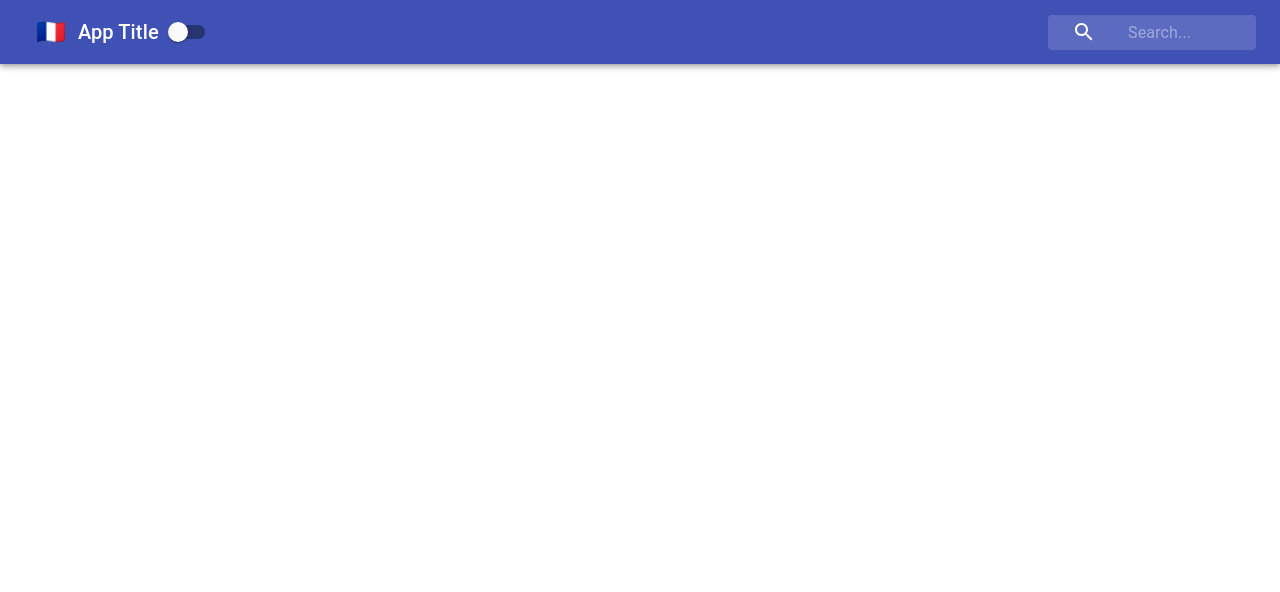
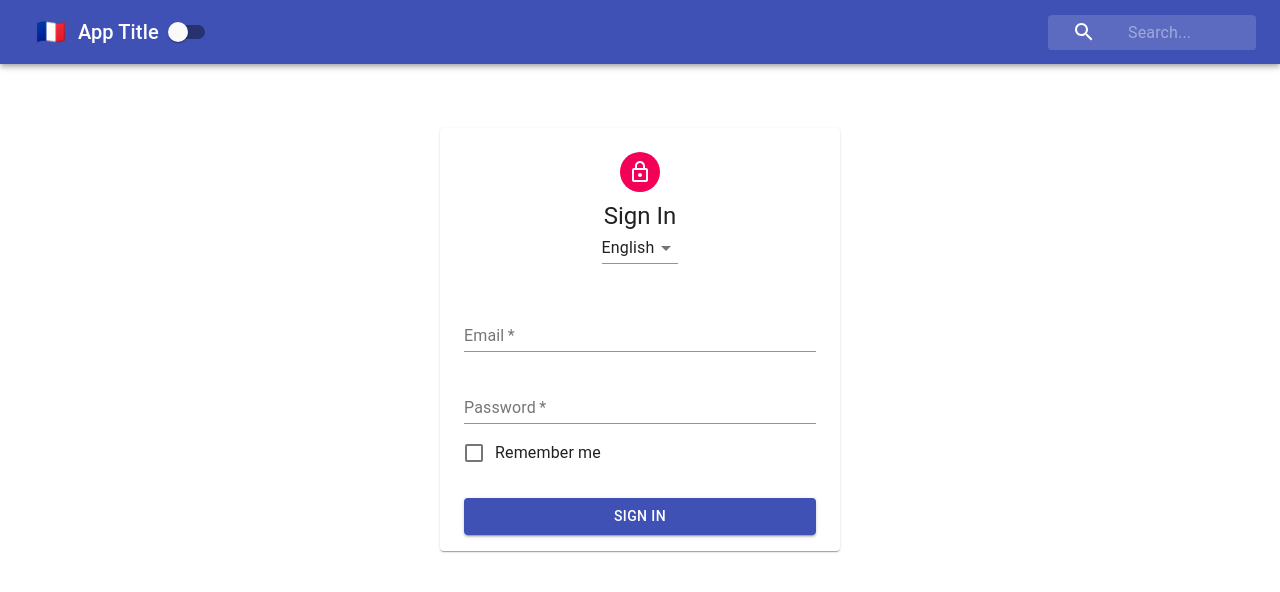
Before and after one commit to arturogbruno/react-context-with-hooks, a React (Create React App) app: page / in a window 1280 px wide. Shown: the top 592 px of the page. Built offline with nearby package versions, Linux system fonts and the light colour scheme.

Commit message:
add form and styles

```diff
--- a/src/App.js
+++ b/src/App.js
@@ -1,9 +1,13 @@
 import React from 'react';
 import Navbar from './components/Navbar';
+import Form from "./components/Form";
 
 function App() {
   return (
-    <Navbar />
+    <>
+      <Navbar />
+      <Form />
+    </>
   );
 }
 
--- /dev/null
+++ b/src/components/Form.js
@@ -0,0 +1,62 @@
+import React, { Component } from "react";
+import Avatar from "@material-ui/core/Avatar";
+import Button from "@material-ui/core/Button";
+import CssBaseline from "@material-ui/core/CssBaseline";
+import FormControl from "@material-ui/core/FormControl";
+import FormControlLabel from "@material-ui/core/FormControlLabel";
+import Checkbox from "@material-ui/core/Checkbox";
+import Input from "@material-ui/core/Input";
+import InputLabel from "@material-ui/core/InputLabel";
+import Paper from "@material-ui/core/Paper";
+import LockOutlinedIcon from "@material-ui/icons/LockOutlined";
+import Typography from "@material-ui/core/Typography";
+import MenuItem from "@material-ui/core/MenuItem";
+import Select from "@material-ui/core/Select";
+import withStyles from "@material-ui/core/styles/withStyles";
+import styles from "../styles/FormStyles";
+
+class Form extends Component {
+    render() {
+        const { classes } = this.props;
+        return (
+            <main className={classes.main}>
+                <Paper className={classes.paper}>
+                    <Avatar className={classes.avatar}>
+                        <LockOutlinedIcon />
+                    </Avatar>
+                    <Typography variant="h5">Sign In</Typography>
+                    <Select value="english">
+                        <MenuItem value="english">English</MenuItem>
+                        <MenuItem value="french">French</MenuItem>
+                        <MenuItem value="spanish">Spanish</MenuItem>
+                    </Select>
+                    <form className={classes.form}>
+                        <FormControl margin="normal" required fullWidth>
+                            <InputLabel htmlFor="email">Email</InputLabel>
+                            <Input id="email" name="email"></Input>
+                        </FormControl>
+                        <FormControl margin="normal" required fullWidth>
+                            <InputLabel htmlFor="password">Password</InputLabel>
+                            <Input id="password" name="password"></Input>
+                        </FormControl>
+                        <FormControlLabel
+                            control={<Checkbox color="primary" />}
+                            label="Remember me"
+                        />
+                        <Button
+                            type="submit"
+                            variant="contained"
+                            color="primary"
+                            fullWidth
+                            className={classes.submit}
+                        >
+                            Sign In
+                        </Button>
+                    </form>
+                </Paper>
+            </main>
+        );
+    }
+}
+
+export default withStyles(styles)(Form);
--- /dev/null
+++ b/src/styles/FormStyles.js
@@ -0,0 +1,33 @@
+const styles = theme => ({
+    main: {
+        width: "auto",
+        display: "block",
+        marginLeft: theme.spacing(3),
+        marginRight: theme.spacing(3),
+        [theme.breakpoints.up("sm")]: {
+            width: "400px",
+            marginLeft: "auto",
+            marginRight: "auto"
+        }
+    },
+    paper: {
+        marginTop: theme.spacing(8),
+        display: "flex",
+        flexDirection: "column",
+        alignItems: "center",
+        padding: `${theme.spacing(2)}px ${theme.spacing(3)}px`
+    },
+    avatar: {
+        margin: theme.spacing(1),
+        backgroundColor: theme.palette.secondary.main
+    },
+    form: {
+        width: "100%",
+        marginTop: theme.spacing(3)
+    },
+    submit: {
+        marginTop: theme.spacing(3)
+    }
+});
+
+export default styles;
--- a/src/styles/NavbarStyles.js
+++ b/src/styles/NavbarStyles.js
@@ -28,12 +28,12 @@
             backgroundColor: fade(theme.palette.common.white, 0.25)
         },
         [theme.breakpoints.up("sm")]: {
-            marginLeft: theme.spacing.unit,
+            marginLeft: theme.spacing(1),
             width: "auto"
         }
     },
     searchIcon: {
-        width: theme.spacing.unit * 9,
+        width: theme.spacing(9),
         height: "100%",
         position: "absolute",
         display: "flex",
@@ -45,10 +45,10 @@
         width: "100%"
     },
     inputInput: {
-        paddingTop: theme.spacing.unit,
-        paddingRight: theme.spacing.unit,
-        paddingBottom: theme.spacing.unit,
-        paddingLeft: theme.spacing.unit * 10,
+        paddingTop: theme.spacing(1),
+        paddingRight: theme.spacing(1),
+        paddingBottom: theme.spacing(1),
+        paddingLeft: theme.spacing(10),
         transition: theme.transitions.create("width"),
         width: "100%",
         [theme.breakpoints.up("sm")]: {
```
